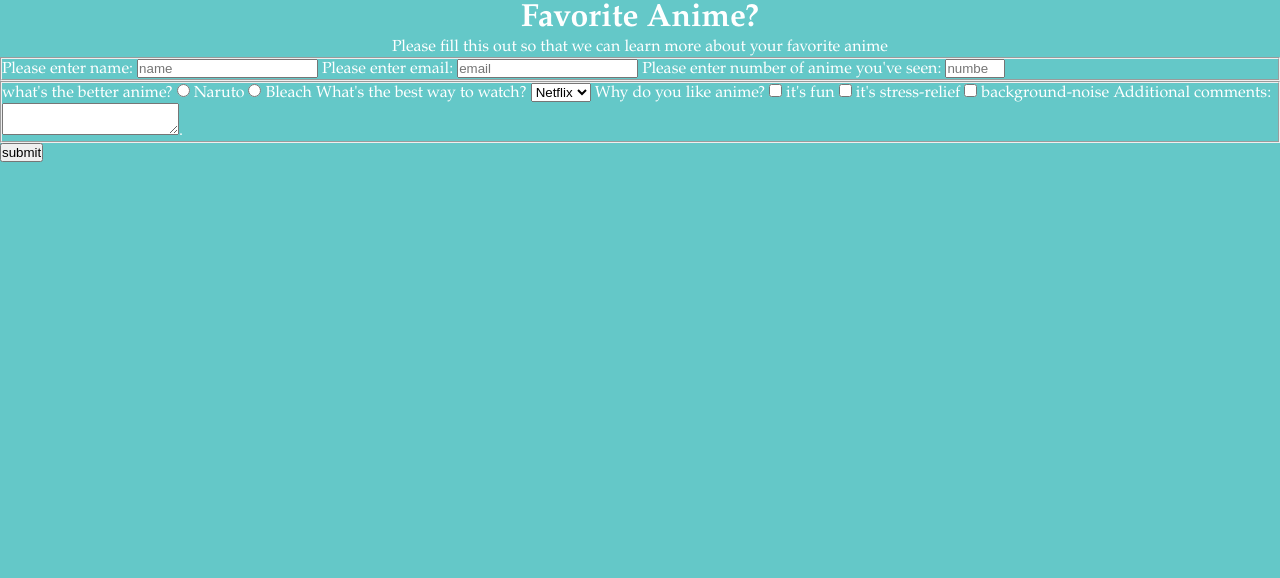
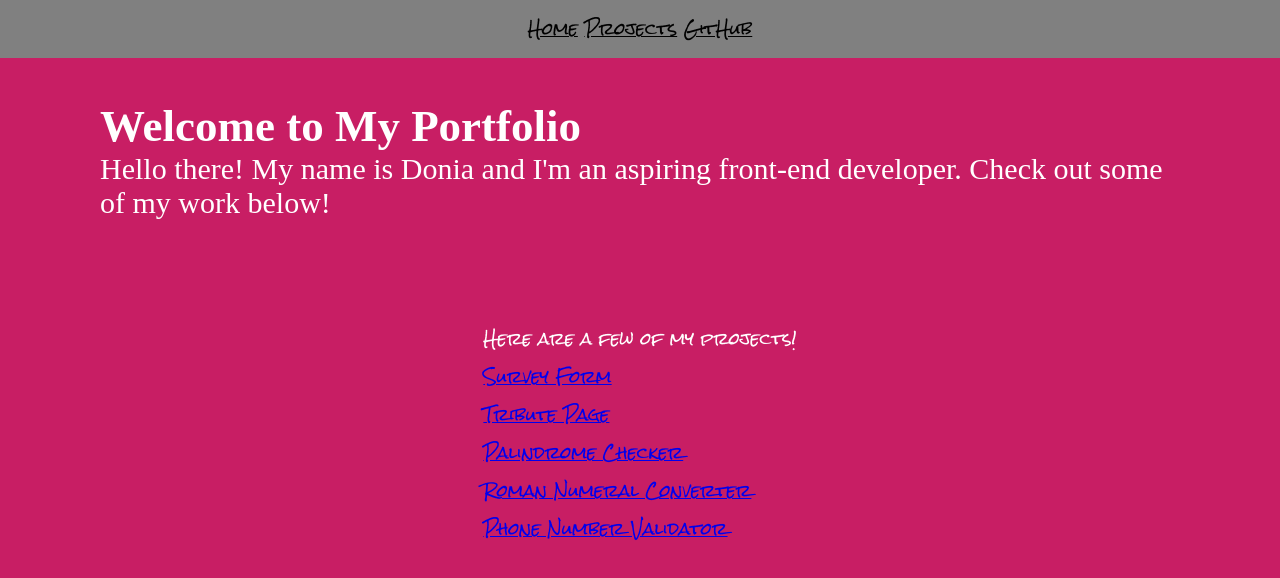
Before and after one commit to iloveminions123/my-portfolio, a plain HTML site: page index.html in a window 1280 px wide. Drawn offline with Linux system fonts and the light colour scheme; a web font is replaced by a local one.

Commit message:
Add files via upload

```diff
--- a/index.html
+++ b/index.html
@@ -1,44 +1,72 @@
 <!DOCTYPE html>
-<html>
+<html lang="en">
   <head>
-    <title>Anime Survey Form</title>
-    <meta charset="UTF-8">
-    <link rel="stylesheet" href="style.css">
+    <meta charset="UTF-8" />
+    <meta name="viewport" content="width=device-width, initial-scale=1.0" />
+    <title>Front-End Developer Portfolio</title>
+    <link rel="stylesheet" href="styles.css" />
+    <link rel="preconnect" href="https://fonts.googleapis.com" />
+    <link rel="preconnect" href="https://fonts.gstatic.com" crossorigin />
+    <link
+      href="https://fonts.googleapis.com/css2?family=Big+Shoulders+Stencil:opsz,wght@10..72,100..900&family=Outfit:wght@100..900&family=Rock+Salt&display=swap"
+      rel="stylesheet"
+    />
   </head>
   <body>
-    <h1 id="title">Favorite Anime?</h1>
-    <p id="description">Please fill this out so that we can learn more about your favorite anime</p>
-    <form id="survey-form">
-      <fieldset>
-        <label id="name-label" for="name">Please enter name: <input id="name" type="text" required placeholder="name"></label>
-        <label id="email-label" for="email"> Please enter email:</label>
-         <input id="email" type="email" required placeholder="email"></label>
-        <label id="number-label" for="number"> Please enter number of anime you've seen: <input id="number"
-        type="number" min="0" max="200" required placeholder="number"></label>
-      </fieldset>
-      <fieldset>
-             <label for="anime-title"> what's the better anime?</label>
-               <input type="radio" name="anime-title" id="anime-title" value="Naruto"> Naruto
-             <input type="radio"
-name="anime-title" id="anime-title" value="Bleach"> Bleach
+    <nav id="navbar">
+      <a class="nav-link" href="#welcome-section">Home</a>
+      <a class="nav-link" href="#projects">Projects</a>
+      <a
+        class="nav-link"
+        id="profile-link"
+        href="https://github.com/iloveminions123"
+        target="_blank"
+        >GitHub</a
+      >
+    </nav>
 
-    <label>What's the best way to watch?<label>
-     <select id="dropdown" name="watch">
-       <option value="Netflix">Netflix</option>
-       <option value="YT">YT</option>
-      </select>
-    <label>Why do you like anime?
-    </label>
-    <input type="checkbox" id="fun-reason" value="fun">
-    <label for="fun-reason">it's fun</label>
-       <input type="checkbox" id="stress-relief-reason" value="stress-relief">
-    <label for="stress-relief-reason">it's stress-relief</label>
-       <input type="checkbox" id="background-noise-reason" value="background-noise">
-    <label for="background-noise-reason">background-noise</label>
-    <label>Additional comments:
-    </label>
-    <textarea> </textarea>.
-    </fieldset>
-   <input id="submit" type="submit" value="submit">
+    <section id="welcome-section">
+      <h1>Welcome to My Portfolio</h1>
+      <p>
+        Hello there! My name is Donia and I'm an aspiring front-end developer.
+        Check out some of my work below!
+      </p>
+    </section>
+
+    <section id="projects">
+      <p>Here are a few of my projects!</p>
+      <div class="project-tile">
+        <a href="http://127.0.0.1:5500/index.html" target="_blank"
+          >Survey Form</a
+        >
+      </div>
+      <div class="project-tile">
+        <a
+          href="https://www.freecodecamp.org/learn/2022/responsive-web-design/build-a-tribute-page-project/build-a-tribute-page"
+          target="_blank"
+          >Tribute Page</a
+        >
+      </div>
+      <div class="project-tile">
+        <a
+          href="https://www.freecodecamp.org/learn/javascript-algorithms-and-data-structures-v8/build-a-palindrome-checker-project/build-a-palindrome-checker"
+          target="_blank"
+          >Palindrome Checker</a
+        >
+      </div>
+      <div class="project-tile">
+        <a
+         href="http://127.0.0.1:5500/" target="_blank"
+          >Roman Numeral Converter</a
+        >
+      </div>
+      <div class="project-tile">
+        <a
+          href="https://www.freecodecamp.org/learn/javascript-algorithms-and-data-structures-v8/build-a-telephone-number-validator-project/build-a-telephone-number-validator"
+          target="_blank"
+          >Phone Number Validator</a
+        >
+      </div>
+    </section>
   </body>
 </html>
```
